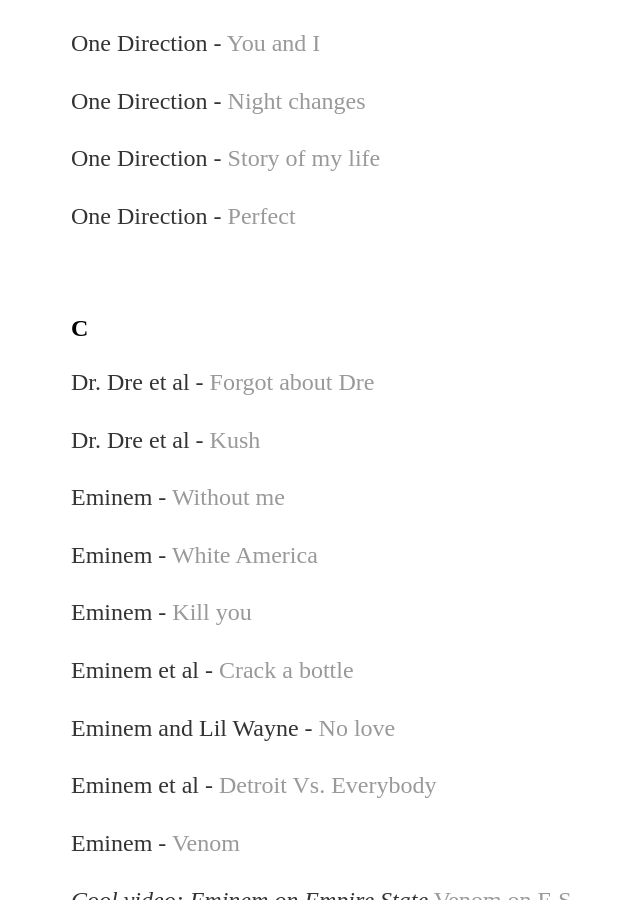
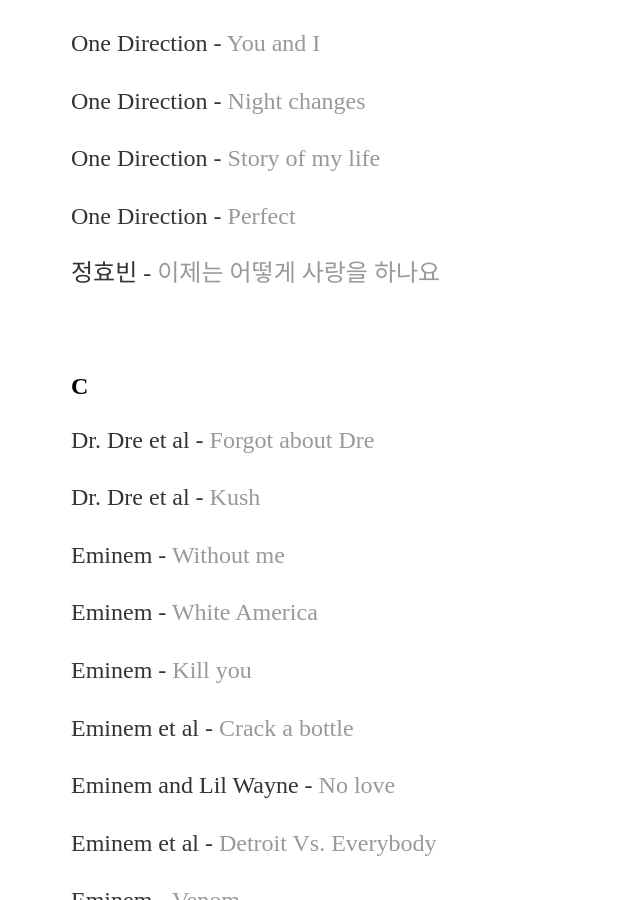
Before and after one commit to yjkweon24/yjkweon24.github.io, a Jekyll site: the page built from _posts/2018-10-23-songs-that-i-love.md, in a window 1280 px wide and 900 px high, scrolled down 5974 px. Shown: the whole window, without its empty margins (121-761 px from the left). Built offline with Jekyll 4.4.1, drawn with Linux system fonts in a browser that asks for light colours.

Commit message:
Update 2018-10-23-songs-that-i-love.md

```diff
--- a/_posts/2018-10-23-songs-that-i-love.md
+++ b/_posts/2018-10-23-songs-that-i-love.md
@@ -211,6 +211,8 @@
 
 One Direction - [Perfect](https://www.youtube.com/watch?v=Ho32Oh6b4jc&ab_channel=OneDirectionVEVO)
 
+정효빈 - [이제는 어떻게 사랑을 하나요](https://www.youtube.com/watch?v=DS3eU3F4XpU&ab_channel=%EB%8F%84%EB%84%88%EC%B8%A0%EC%BB%AC%EC%B2%98%EC%95%A4%EB%AE%A4%EC%A7%81%2FDonutsTV)
+
 <br>
 
 ## C
```
